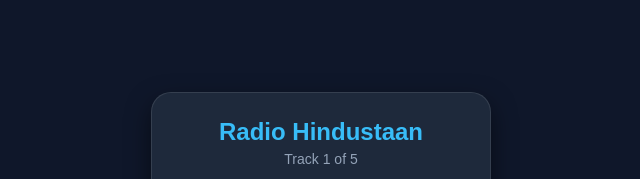
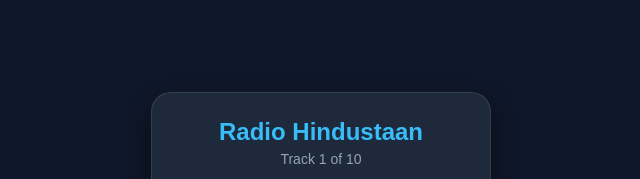
Before and after one commit to deepaktiwari68440-rgb/Radio---Hindustaan-, a plain HTML site: page index.html in a window 1280 px wide. Shown: the top 179 px of the page, 319-959 px from the left. Drawn offline with Linux system fonts and the light colour scheme.

Commit message:
Update index.html

```diff
--- a/index.html
+++ b/index.html
@@ -197,7 +197,7 @@
 
 // 🟢 GANON KE LINKS DIRECLTY CODE KE ANDAR (NO EXTERNAL FILE NEEDED)
 let playlist = [
- "https://files.catbox.moe/aki91l.mp3","https://files.catbox.moe/lartm4.mp3","https://files.catbox.moe/uunij0.mp3","https://files.catbox.moe/v7s9h2.mp3","https://files.catbox.moe/efvn0e.mp3"
+ "https://files.catbox.moe/aki91l.mp3","https://files.catbox.moe/lartm4.mp3","https://files.catbox.moe/uunij0.mp3","https://files.catbox.moe/v7s9h2.mp3","https://files.catbox.moe/efvn0e.mp3","https://files.catbox.moe/l82uic.mp3","https://files.catbox.moe/l82uic.mp3","https://files.catbox.moe/bisqxc.mp3","https://files.catbox.moe/8l08jm.mp3","https://files.catbox.moe/bbt6ny.mp3"
 ]
 
 
```
